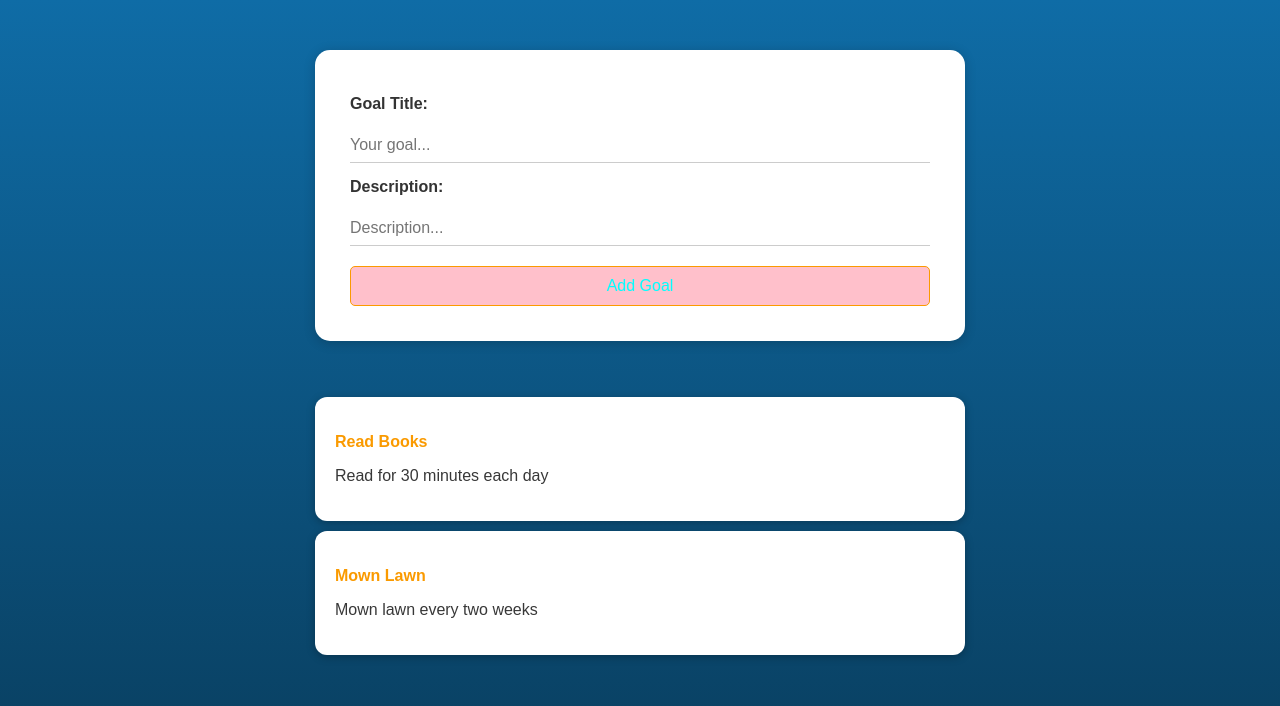
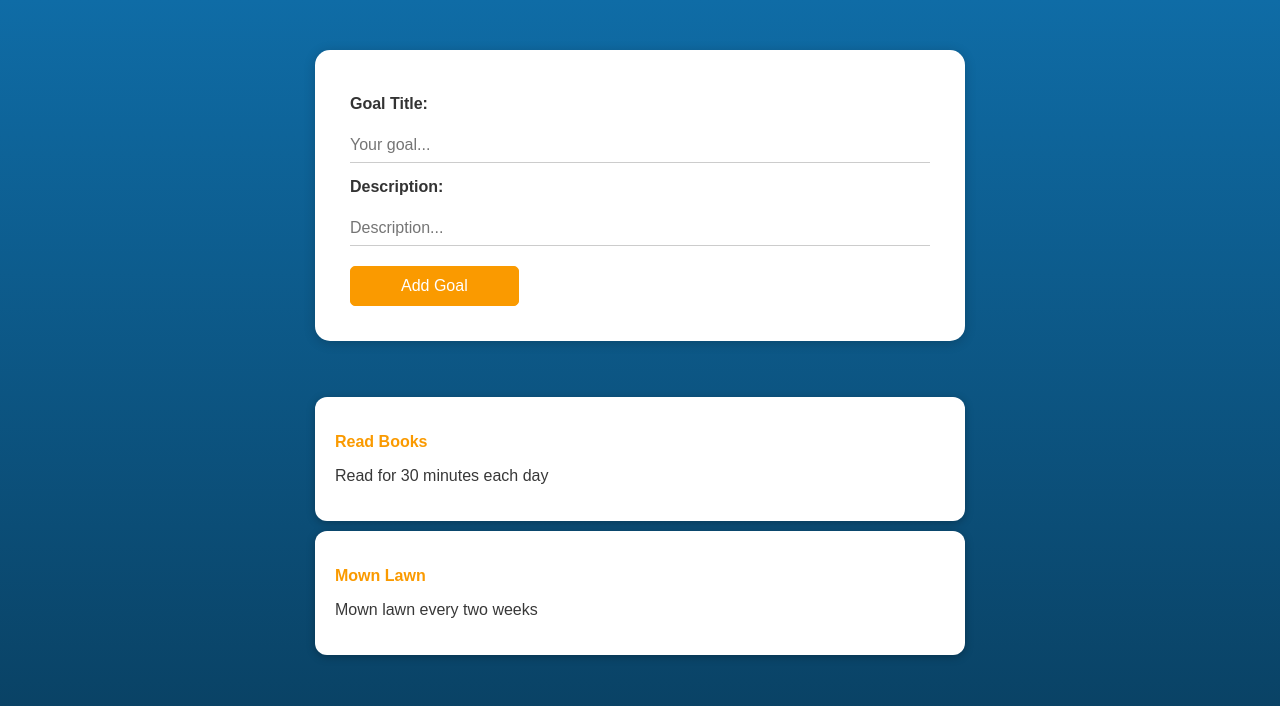
Before and after one commit to krsticn/goal-tracker, a React (Create React App) app: page / in a window 1280 px wide. Shown: the top 706 px of the page. Built offline with nearby package versions, Linux system fonts and the light colour scheme.

Commit message:
Revert "This is a test pull request (#2)"
This reverts commit 66e2c675b2b7006cabc6cecd7cfda1e781152781.

```diff
--- a/package.json
+++ b/package.json
@@ -8,7 +8,7 @@
     "@testing-library/user-event": "^13.5.0",
     "react": "^18.1.0",
     "react-dom": "^18.1.0",
-    "react-scripts": "^5.0.1",
+    "react-scripts": "^2.1.3",
     "web-vitals": "^2.1.4"
   },
   "scripts": {
--- a/src/components/UI/Button.module.css
+++ b/src/components/UI/Button.module.css
@@ -8,8 +8,6 @@
     cursor: pointer;
     border-radius: 5px;
     margin: 5px 0px;
-    background-color: pink;
-    color: cyan;
   }
 
   .button:focus {
@@ -20,11 +18,10 @@
   .button:active {
     background: #ffa20b;
     border-color: #ffa20b;
-    background-color: green;
   }
 
   @media only screen and (min-width: 600px) {
     .button {
-      width:100%;
+      width:auto;
     }
   }
```
Also changed, not shown: 1 other file (tests, documents, lock files or other folders).
